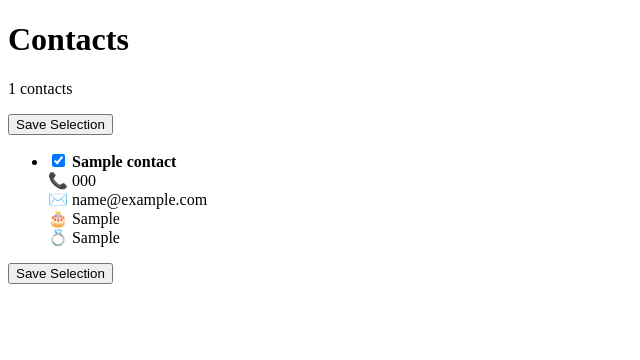
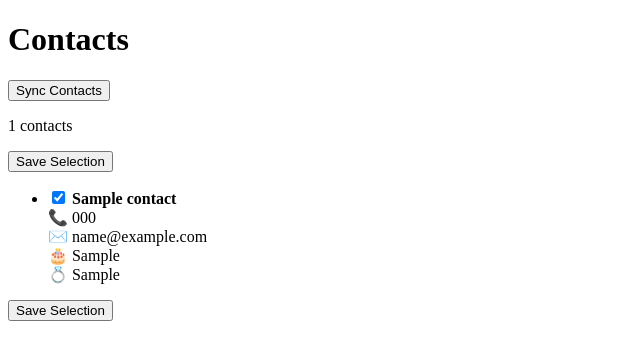
Before and after one commit to habibmy/automated-wishes, a Flask app: page / in a window 1280 px wide. Shown: the top 360 px of the page, without its empty margins (0-640 px from the left). Run offline with Flask 3, Linux system fonts and the light colour scheme; tables that the repository leaves empty hold one stand-in row (values such as "Sample post").

Commit message:
feat: add contact sync action

```diff
--- a/app/web/routes.py
+++ b/app/web/routes.py
@@ -1,6 +1,11 @@
 from flask import Blueprint, redirect, render_template, request, url_for
 
 from app.database.repository import ContactRepository
+from datetime import date
+
+from app.carddav import CardDAVClient
+from app.config import load_settings
+from app.sync.carddav import sync_carddav_contacts
 
 contacts_bp = Blueprint("contacts", __name__)
 
@@ -14,9 +19,7 @@ def contacts():
             int(contact_id)
             for contact_id in request.form.getlist("contact_ids")
         }
-
         repository.set_selected_contacts(contact_ids)
-
         return redirect(url_for("contacts.contacts"))
 
     contacts = repository.get_contacts()
@@ -26,4 +29,22 @@ def contacts():
         "contacts.html",
         contacts=contacts,
         selected_contact_ids=selected_contact_ids,
+        synced=request.args.get("synced"),
     )
+
+@contacts_bp.route("/sync", methods=["POST"])
+def sync():
+    settings = load_settings()
+
+    client = CardDAVClient(
+        settings.carddav_url,
+        settings.carddav_username,
+        settings.carddav_password,
+    )
+
+    count = sync_carddav_contacts(
+        client,
+        repository,
+    )
+
+    return redirect(url_for("contacts.contacts", synced=count))
--- a/templates/contacts.html
+++ b/templates/contacts.html
@@ -10,7 +10,13 @@
 <body>
     <main>
         <h1>Contacts</h1>
+<form method="post" action="{{ url_for('contacts.sync') }}">
+    <button type="submit">Sync Contacts</button>
+</form>
 
+{% if synced %}
+    <p>✅ Synced {{ synced }} contacts.</p>
+{% endif %}
         <p>{{ contacts|length }} contacts</p>
 
         <form method="post">
```
